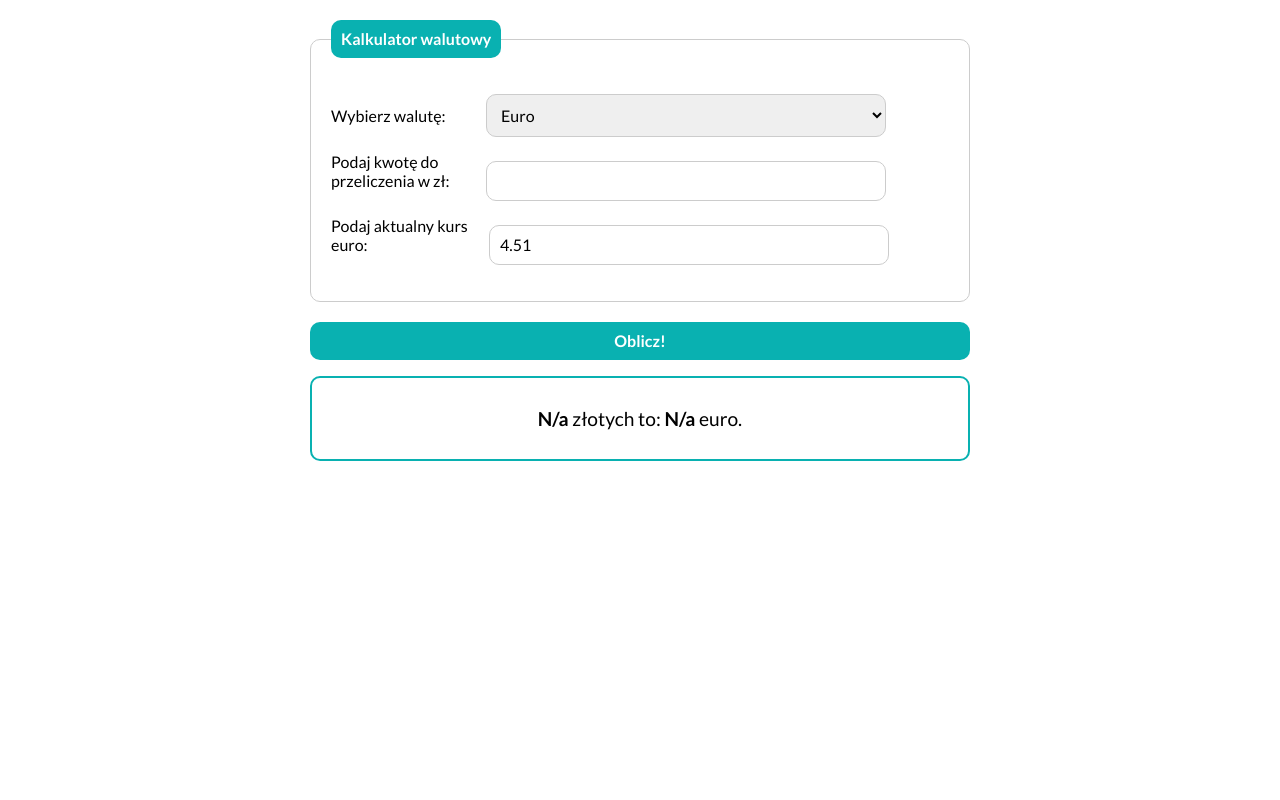
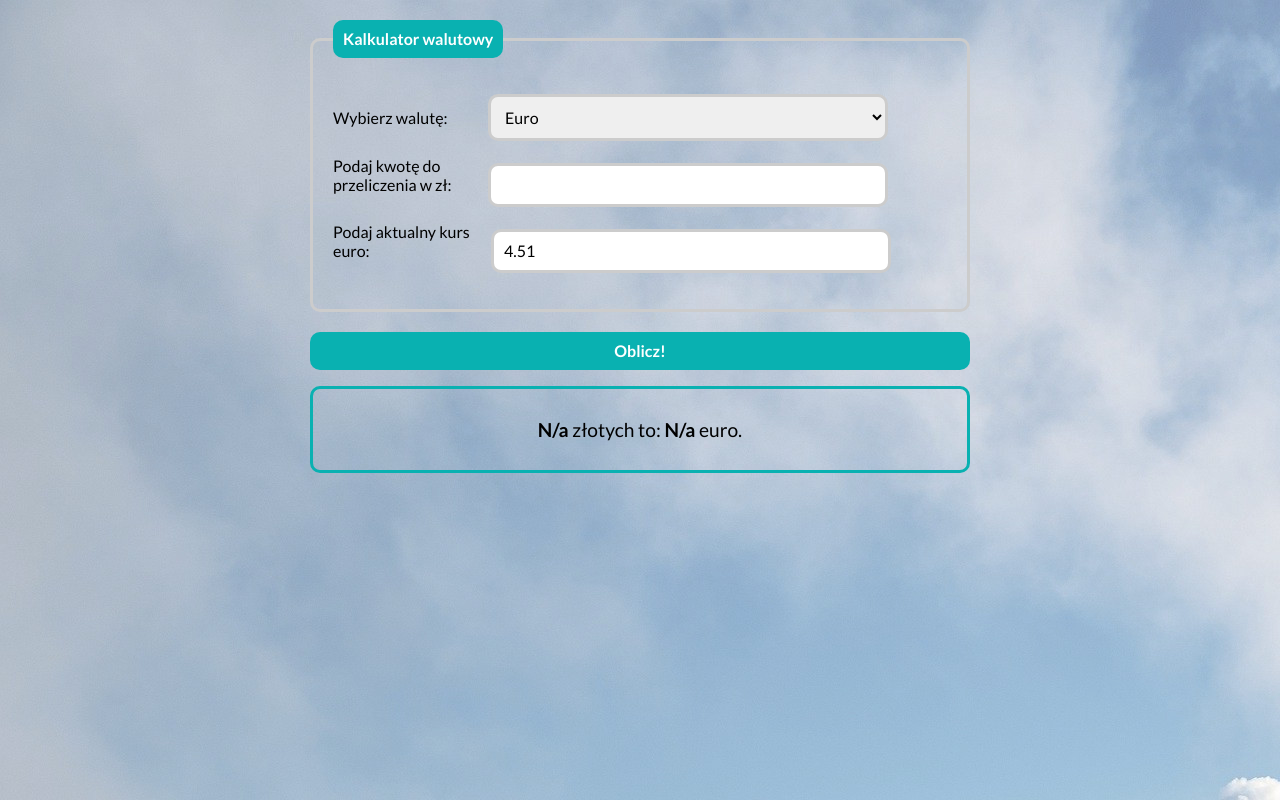
Before and after one commit to Kacper218/currency-calculator, a plain HTML site: page index.html in a window 1280 px wide. Drawn offline with nearby package versions, Linux system fonts and the light colour scheme.

Commit message:
background added

```diff
--- a/CSS/form.css
+++ b/CSS/form.css
@@ -6,7 +6,7 @@
 }
 
 .form__field {
-    border: 1px solid #ccc;
+    border: 3px solid #ccc;
     padding: 10px;
     width: 100%;
     max-width: 400px;
@@ -33,7 +33,7 @@
 
 .form__fieldset {
     padding: 20px;
-    border: 1px solid #ccc;
+    border: 3px solid #ccc;
     border-radius: 10px;
     margin: 20px 0;
 }
@@ -51,7 +51,7 @@
 .form__score {
     text-align: center;
     font-size: larger;
-    border: 2px solid rgb(9, 177, 177);
+    border: 3px solid rgb(9, 177, 177);
     padding: 10px;
     margin: 10px 0;
     border-radius: 10px;
--- a/CSS/style.css
+++ b/CSS/style.css
@@ -10,6 +10,7 @@ html {
 
 .body {
     font-family: 'Lato', sans-serif;
+    background-image: url("../images/background.jpg");
 }
 
 .body--white {
```
Also changed, not shown: images/background.jpg (added).
